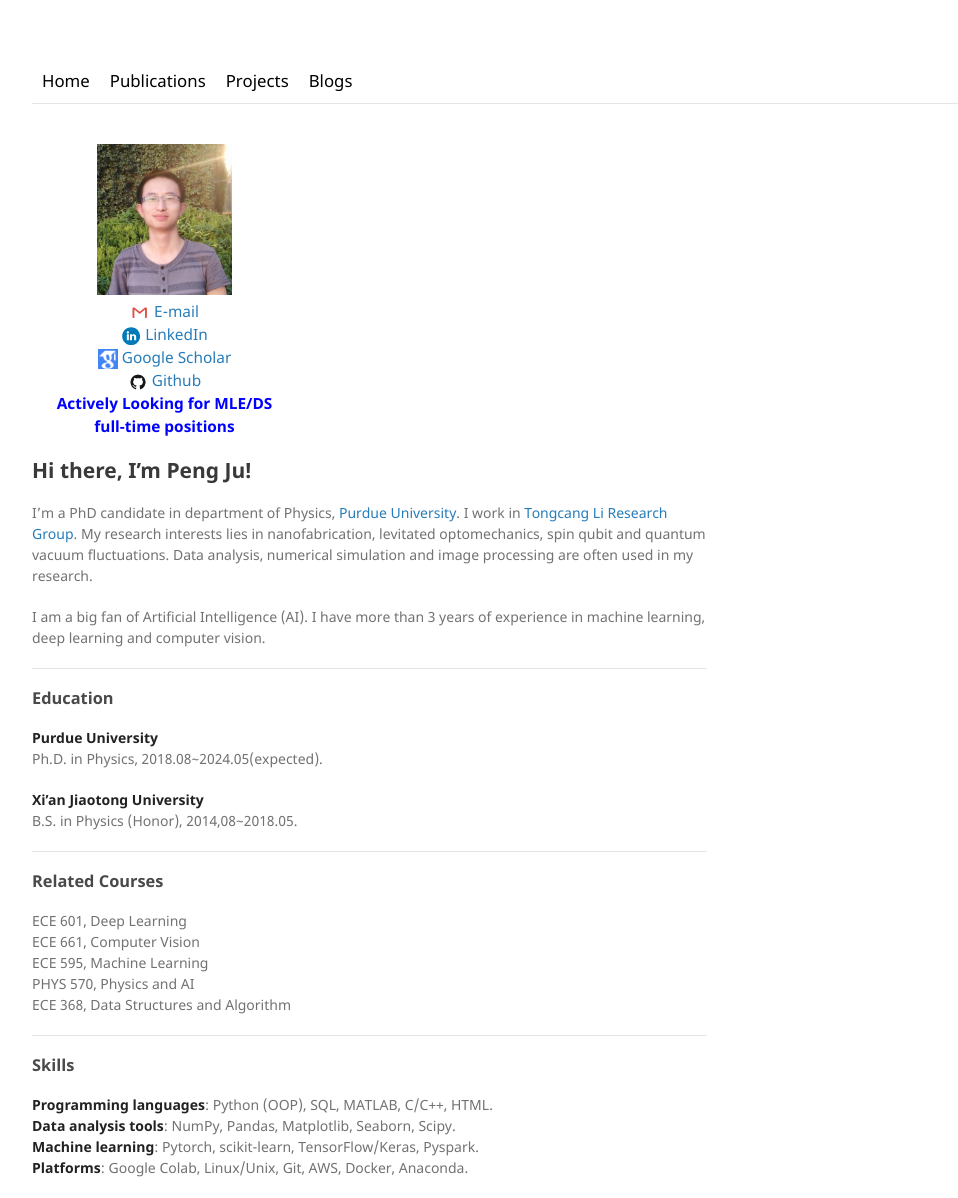
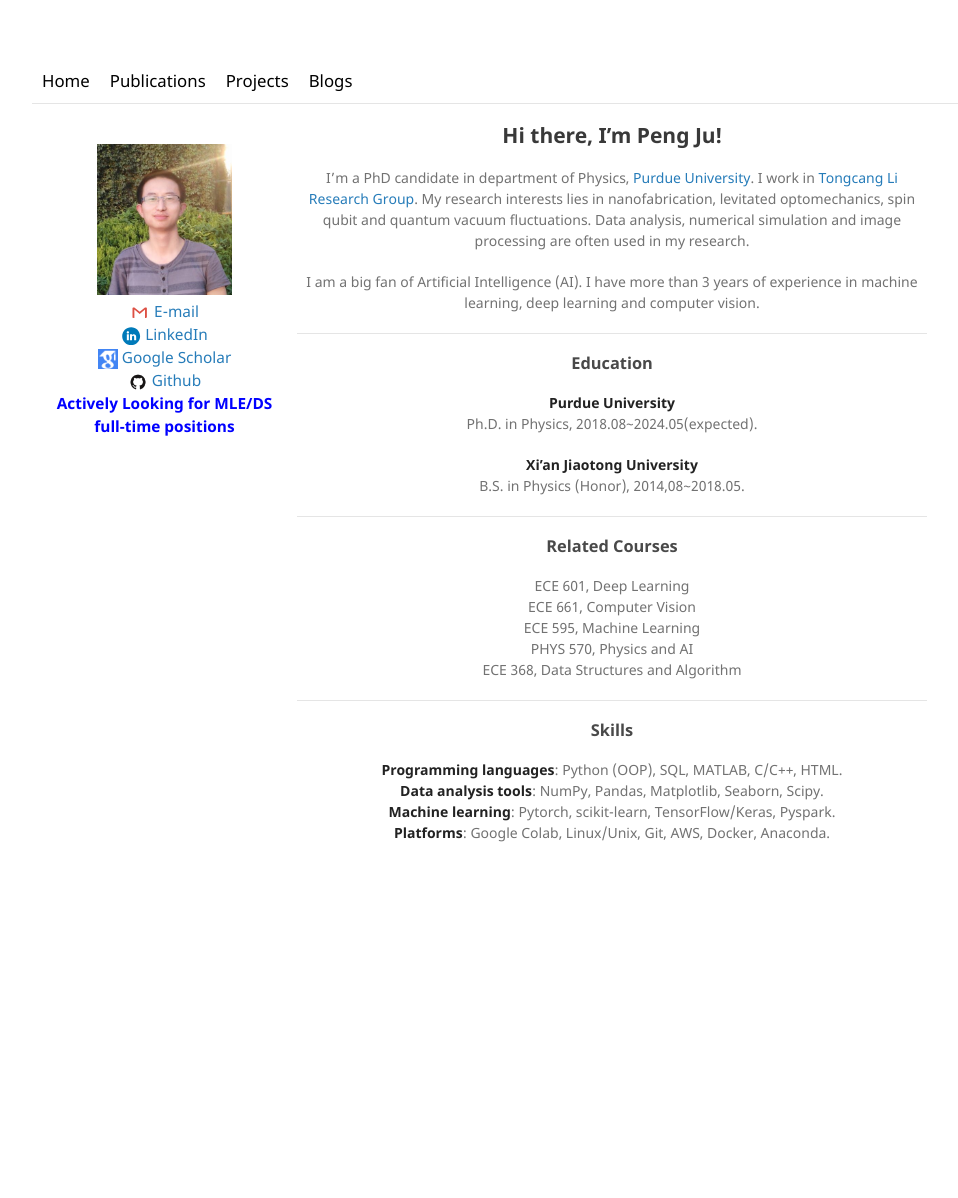
Before and after one commit to peng-ju/peng-ju.github.io, a Jekyll site: the page built from index.md, in a window 1280 px wide. Shown: the whole page, without its empty margins (108-1066 px from the left). Built offline with Jekyll 4.4.1, drawn with Linux system fonts in a browser that asks for light colours; after the commit the page ends 900 px from its top, so only the background shows below that.

Commit message:
Update default.html

```diff
--- a/_layouts/default.html
+++ b/_layouts/default.html
@@ -43,8 +43,10 @@
           </div>
           </center>
       </div>
-      <div style="width:75%; float:left">
-      {{ content }}
+      <div style="width:70%; float:left">
+        <center>
+        {{ content }}
+        </center>
       </div>
 
     </div>
```
